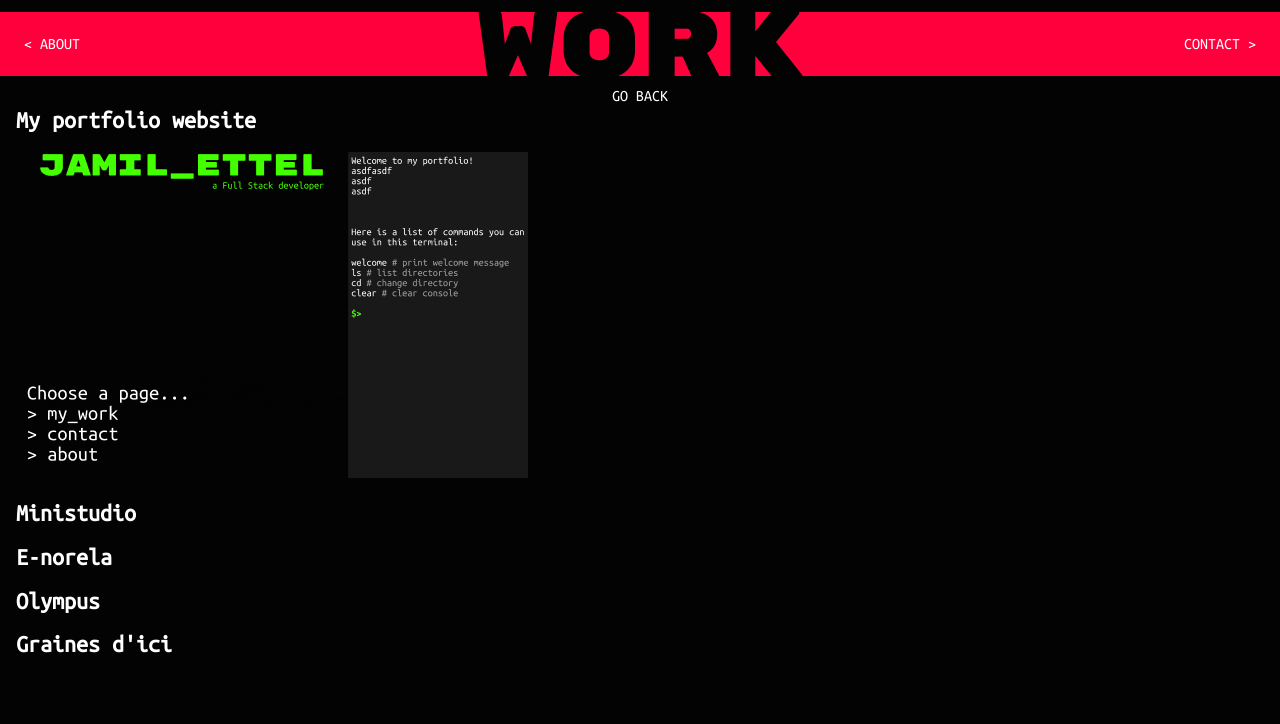
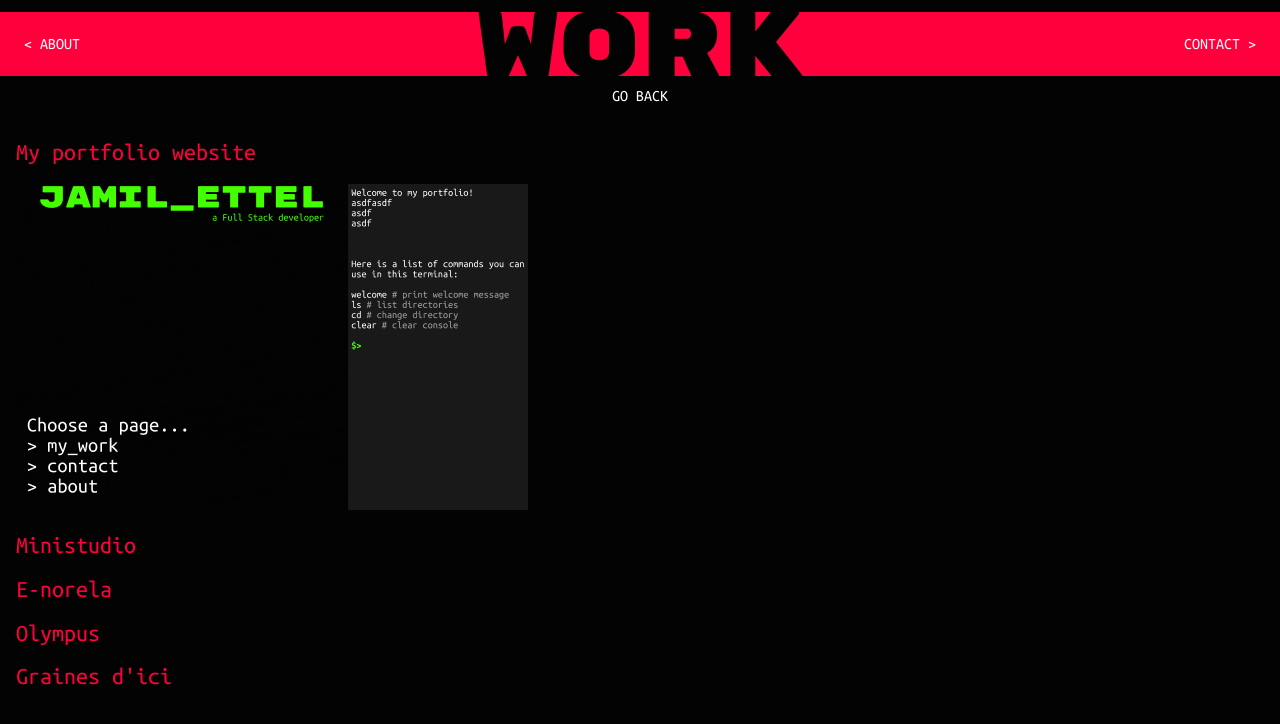
Before and after one commit to jamilettel/portfolio, a Next.js app: page /work in a window 1280 px wide. Shown: the top 724 px of the page. Built offline with nearby package versions, Linux system fonts and the light colour scheme.

Commit message:
:construction: tweaks to Work page

```diff
--- a/src/components/image/PixelatedImage.tsx
+++ b/src/components/image/PixelatedImage.tsx
@@ -31,7 +31,7 @@ export default function PixelatedImage({
     setTimeout(() => {
       if (pixelSize > 1) setPixelSize(pixelSize - 1);
       else setEnabled(false);
-    }, 50);
+    }, 33);
   }, [pixelSize, savedId]);
 
   return (
--- a/src/components/layout/Layout.scss
+++ b/src/components/layout/Layout.scss
@@ -21,7 +21,7 @@
 
     .page-content {
       width: 100%;
-      padding: 0 16px;
+      padding: 32px 16px 0 16px;
     }
   }
 }
--- a/src/contexts/TransitionContext.tsx
+++ b/src/contexts/TransitionContext.tsx
@@ -54,6 +54,7 @@ function TransitionProvider({ children }: { children: React.ReactNode }) {
     setSavedElements(null);
     saveId(undefined);
     setScrollPosition(undefined);
+    setTransitionLength(0);
   }
 
   useEffect(() => {
--- a/src/modules/work/Work.scss
+++ b/src/modules/work/Work.scss
@@ -1,3 +1,4 @@
+@import "base";
 @import "animations";
 
 .work-content.animate-out-about {
@@ -20,3 +21,10 @@
     @include transition-right-in;
   }
 }
+
+.work-content .page-content {
+  h2 {
+    color: $work-color;
+    font-weight: normal;
+  }
+}
```
